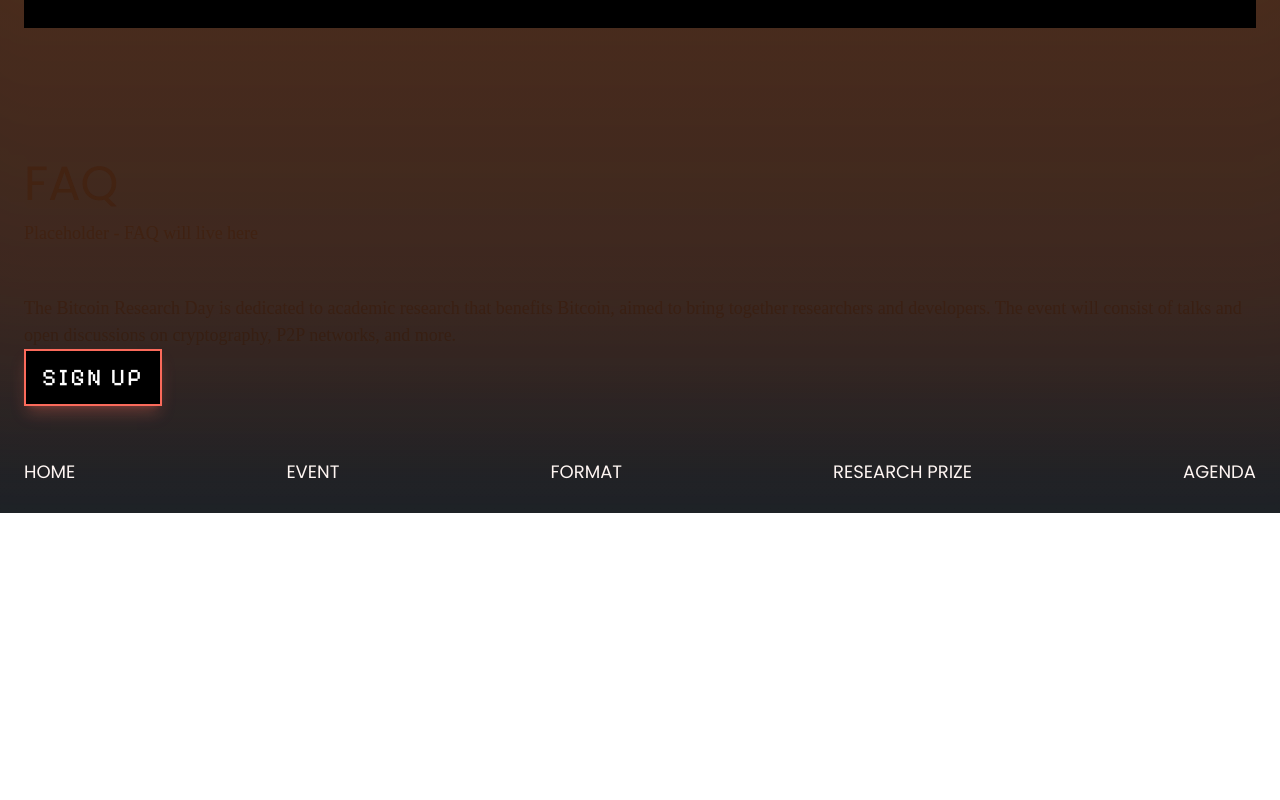
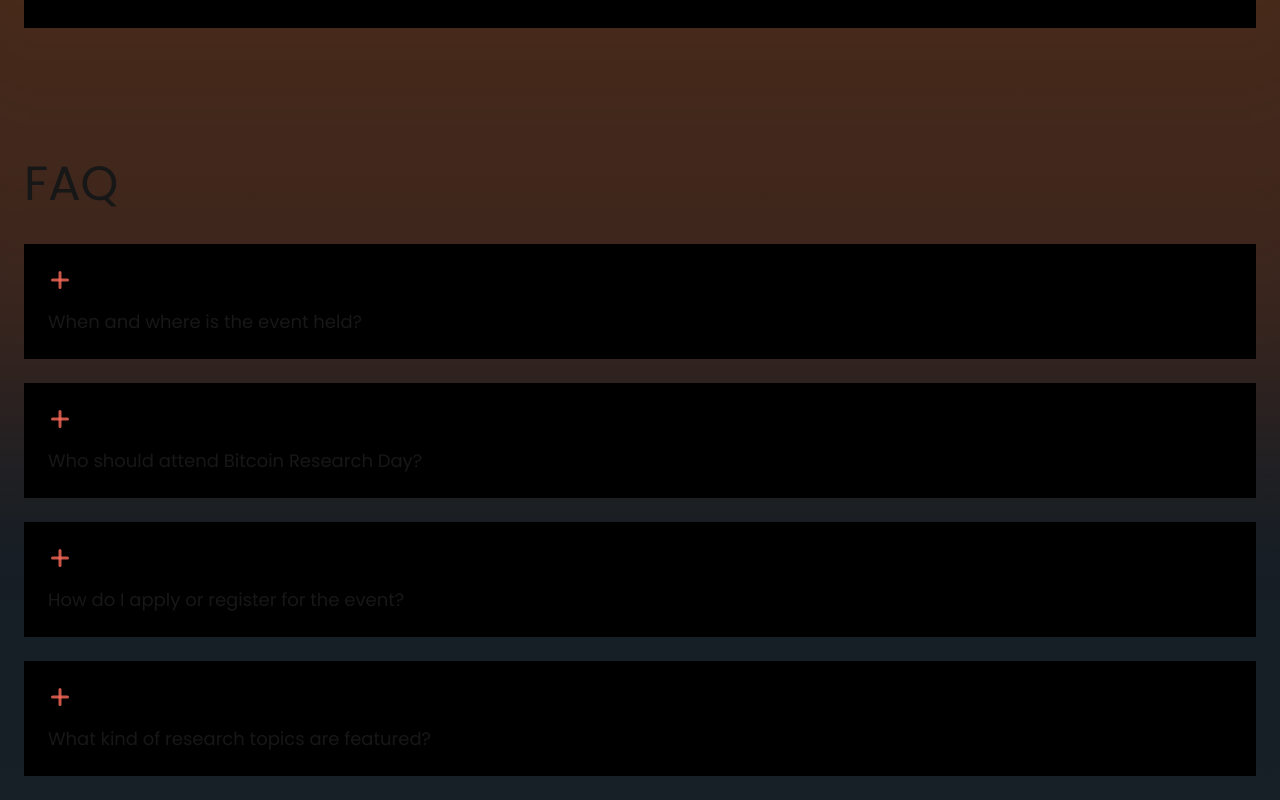
Before and after one commit to chaincodelabs/brd-website, a Next.js app: page / in a window 1280 px wide. Shown: the part 5240-6040 px from the top of the page. Before the commit the page ends 5753 px from the top, so only its background shows below. Built offline with nearby package versions, Linux system fonts and the light colour scheme.

Commit message:
faq entries

```diff
--- a/app/page.tsx
+++ b/app/page.tsx
@@ -1,3 +1,5 @@
+'use client'
+
 import HeroContent from '../content/hero.mdx'
 import AboutContent from '@/content/about.mdx'
 import FormatContent from '@/content/format.mdx'
@@ -10,6 +12,9 @@
 import Picture from '@/components/Picture'
 import AgendaItem from '@/components/AgendaItem'
 import { Agenda } from '@/content/agenda'
+import { faq } from '@/content/faq'
+import FAQItem from '@/components/FAQItem'
+import { useState } from 'react'
 
 const footerMenu = [
   {
@@ -35,6 +40,16 @@
 ]
 
 export default function Home() {
+  const [openFAQs, setOpenFAQs] = useState<number[]>([])
+
+  const toggleFAQ = (index: number) => {
+    setOpenFAQs(prev =>
+      prev.includes(index)
+        ? prev.filter(i => i !== index)
+        : [...prev, index]
+    )
+  }
+
   return (
     <div className="bg-sky-950 bg-gradient-to-b from-[#182128] via-[#0B1116] to-[#182128] relative">
       <div className="fixed z-0 top-0 left-0 w-full h-full bg-gradient-to-b from-[#40607A]/50 from-0% to-[#40607A]/0 to-30%"></div>
@@ -93,8 +108,17 @@
             </div>
           </div>
         </div>
-        <div id="faq" className="p-6">
-          <FAQContent />
+        <div id="faq" className="p-6 relative z-1 flex flex-col gap-6 max-w-7xl mx-auto">
+          <h2>FAQ</h2>
+          {faq.map((faqItem, index) => (
+            <FAQItem
+              key={index}
+              question={faqItem.question}
+              answer={faqItem.answer}
+              open={openFAQs.includes(index)}
+              onClick={() => toggleFAQ(index)}
+            />
+          ))}
         </div>
         <div id="final-message" className="p-6">
           <FinalMessageContent />
--- a/components/FAQItem.tsx
+++ b/components/FAQItem.tsx
@@ -2,27 +2,31 @@
     question: string;
     answer: string;
     open: boolean;
+    onClick: () => void;
 }
 
 export default function FAQItem(props:FAQItemProps){
     return(
-        <div className="bg-black p-6 flex flex-col gap-4">
-            <div className="flex items-center justify-between">
-                <h3>{props.question}</h3>
+        <div
+            className="bg-black p-6 flex flex-col gap-4 cursor-pointer hover:bg-gray-900 transition-colors"
+            onClick={props.onClick}
+        >
             {props.open ? (
                 <div className="minus">
-                        <svg xmlns="http://www.w3.org/2000/svg" width="12" height="5" fill="none" viewBox="0 0 12 5">
-                        <rect width="11.71" height="3.809" y=".809" fill="#FB6A5B" opacity=".8" rx="1.904"/>
+                    <svg xmlns="http://www.w3.org/2000/svg" width="24" height="24" fill="none" viewBox="0 0 24 24">
+                    <rect width="11.71" height="3.809" x="6" y="10" fill="#FB6A5B" opacity=".8" rx="1.904"/>
                     </svg>
                 </div>
             ) : (
                 <div className="plus">
-                        <svg xmlns="http://www.w3.org/2000/svg" width="18" height="19" fill="none" viewBox="0 0 18 19">
-                        <rect width="18" height="3" y="8.117" fill="#FB6A5B" opacity=".8" rx="1.5"/>
-                        <rect width="18" height="3" x="10.5" y=".617" fill="#FB6A5B" opacity=".8" rx="1.5" transform="rotate(90 10.5 .617)"/>
+                    <svg xmlns="http://www.w3.org/2000/svg" width="24" height="24" fill="none" viewBox="0 0 24 24">
+                    <rect width="18" height="3" x="3" y="10.5" fill="#FB6A5B" opacity=".8" rx="1.5"/>
+                    <rect width="18" height="3" x="13.5" y="3" fill="#FB6A5B" opacity=".8" rx="1.5" transform="rotate(90 13.5 3)"/>
                     </svg>
                 </div>
             )}
+            <div className="flex items-center justify-between">
+                <h3>{props.question}</h3>
             </div>
             {props.open && (
                 <p className="text-zinc-400">{props.answer}</p>
--- /dev/null
+++ b/content/faq.tsx
@@ -0,0 +1,23 @@
+type FAQEntry = {
+    question: string;
+    answer: string;
+}
+
+export const faq:FAQEntry[] = [
+    {
+        question: "When and where is the event held?",
+        answer: "The next edition is scheduled for 22nd November 2024 in Midtown New York City."
+    },
+    {
+        question: "Who should attend Bitcoin Research Day?",
+        answer: "Bitcoin Research Day is designed for researchers, developers, and students interested in Bitcoin, cryptography, peer-to-peer networks, and related fields."
+    },
+    {
+        question: "How do I apply or register for the event?",
+        answer: "Bitcoin ipsum dolor sit amet. Merkle Tree satoshis Merkle Tree hash, full node blocksize, halvening."
+    },
+    {
+        question: "What kind of research topics are featured?",
+        answer: "Bitcoin ipsum dolor sit amet. Merkle Tree satoshis Merkle Tree hash, full node blocksize, halvening."
+    },
+]
```
Lines whose indentation alone changed are shown as unchanged.
